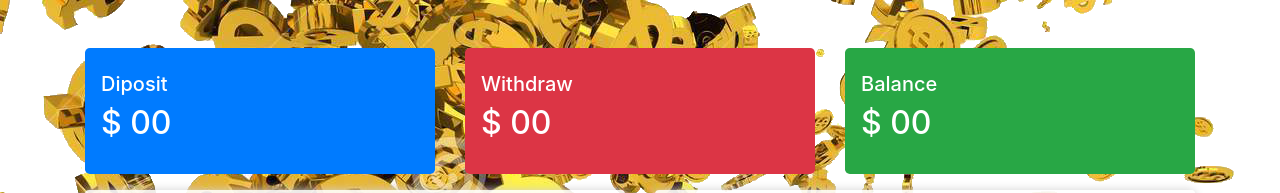
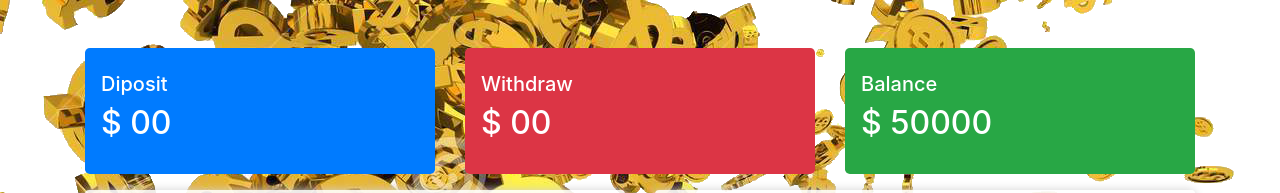
Before and after one commit to AlImranH/khulna-bank, a plain HTML site: page index.html in a window 1280 px wide. Both pictures are taken after a click on the button "Login". Shown: the top 193 px of the page. Drawn offline with nearby package versions, Linux system fonts and the light colour scheme.

Commit message:
modify balance

```diff
--- a/index.html
+++ b/index.html
@@ -50,7 +50,7 @@
                 <div class="col-md-4">
                     <div class="balance bg-success rounded-lg px-3 py-4 text-white">
                         <h5>Balance</h5>
-                        <h2>$ <span id="balance">00</span></h2>
+                        <h2>$ <span id="balance">50000</span></h2>
                     </div>
                 </div>
             </div>
```
